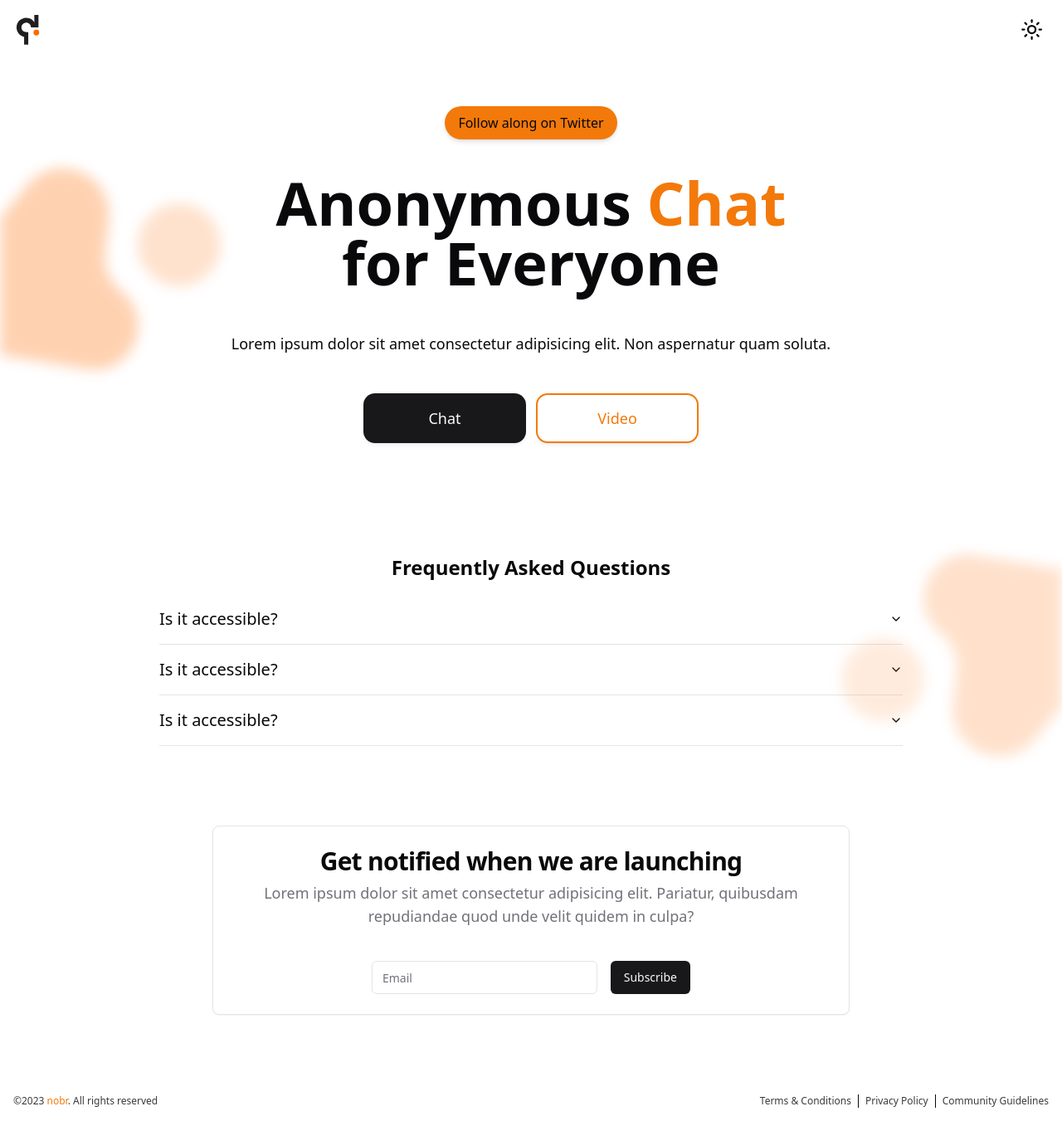
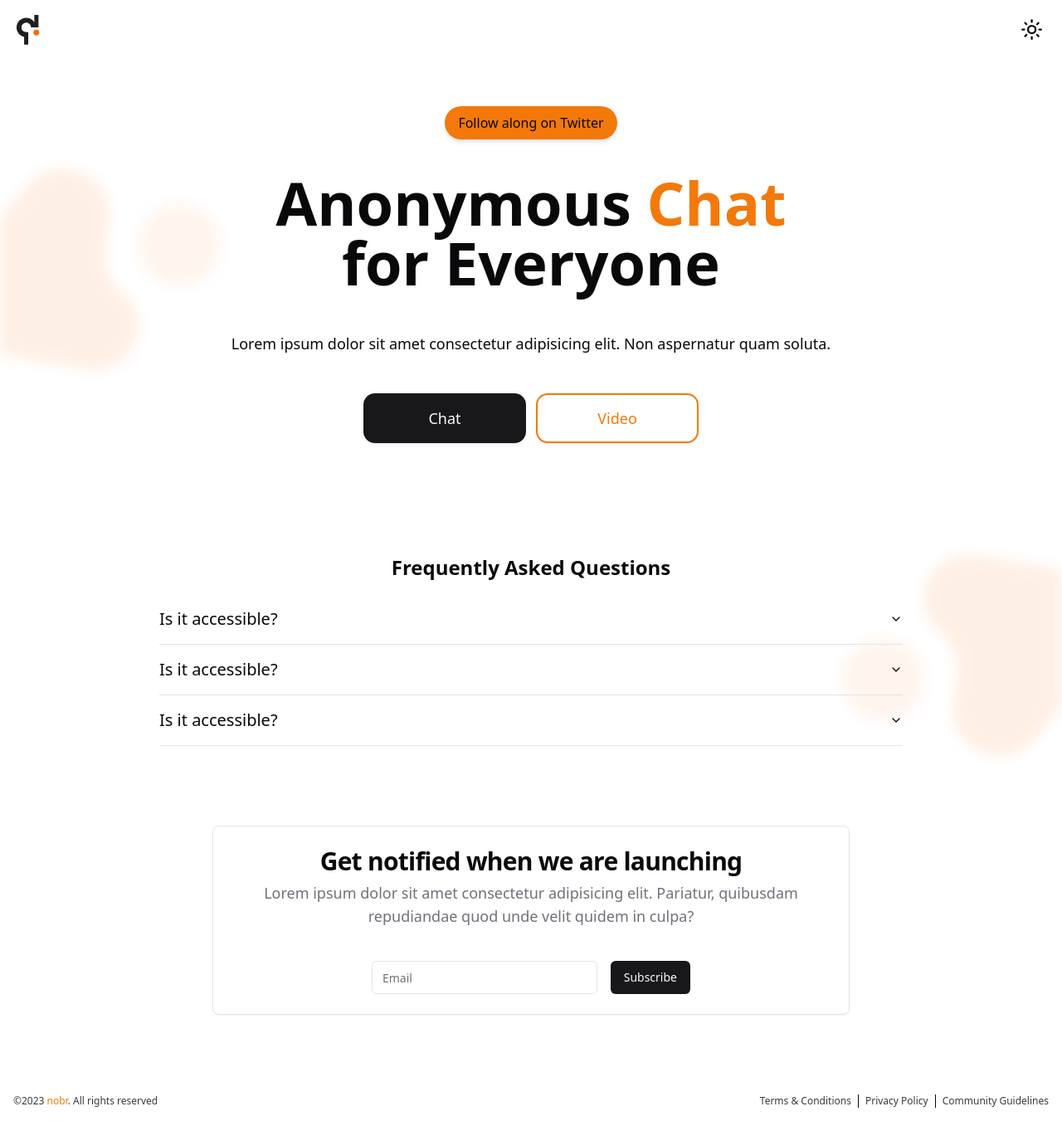
Before and after one commit to 3akare/nobr, a Next.js app: page / in a window 1280 px wide. Shown: the whole page at 83% size. Built offline with nearby package versions, Linux system fonts and the light colour scheme.

Commit message:
incresed opacity of blob, and add a negative z-index

```diff
--- a/app/components/Blob.tsx
+++ b/app/components/Blob.tsx
@@ -10,14 +10,14 @@ const Blob = () => {
       <Image
         src={blob}
         alt="blob"
-        className="absolute -top-10 blur opacity-30 hidden lg:block dark:hidden"
+        className="absolute -top-10 blur opacity-10 hidden lg:block dark:hidden"
         priority
         loading="eager"
       />
       <Image
         src={blob}
         alt="blob"
-        className="absolute -bottom-90 right-0 rotate-180 blur opacity-20 hidden lg:block dark:hidden"
+        className="absolute -bottom-90 right-0 rotate-180 blur opacity-10 hidden lg:block dark:hidden -z-10"
         priority
         loading="eager"
       />
```
